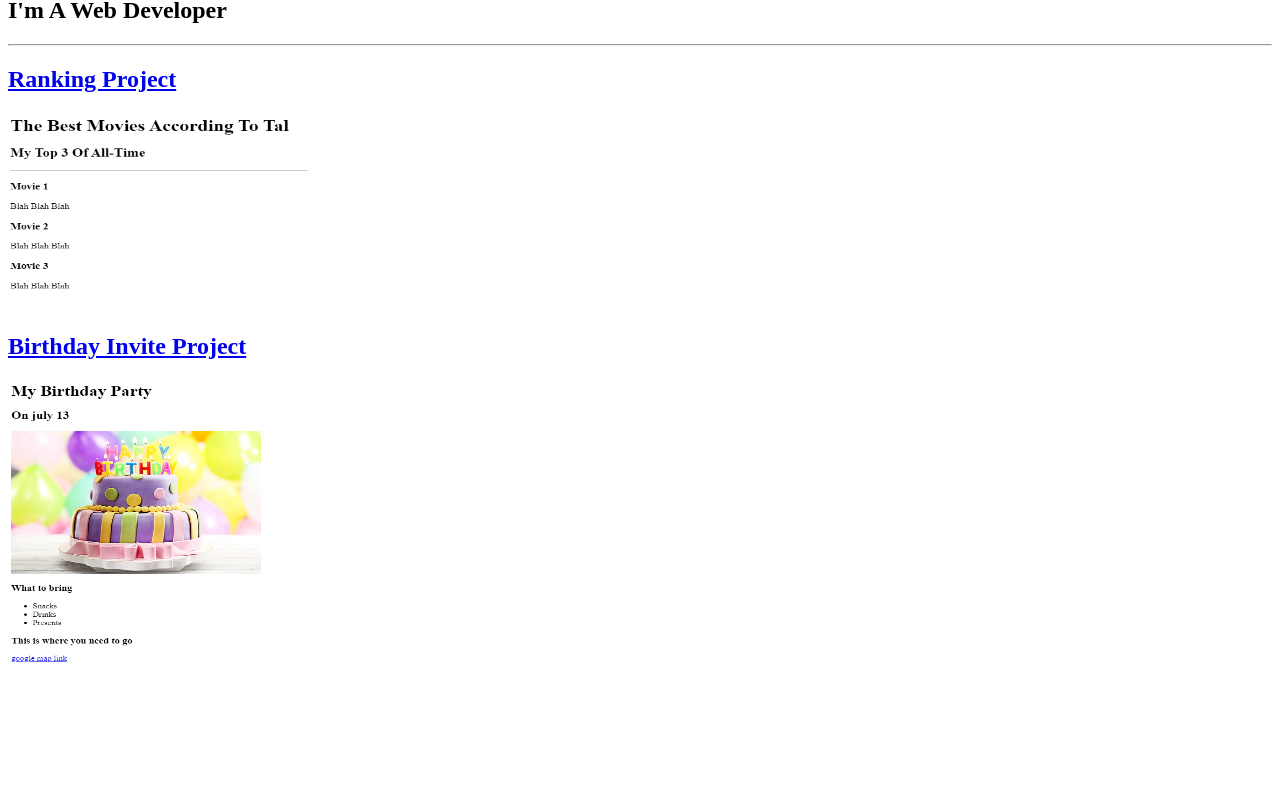
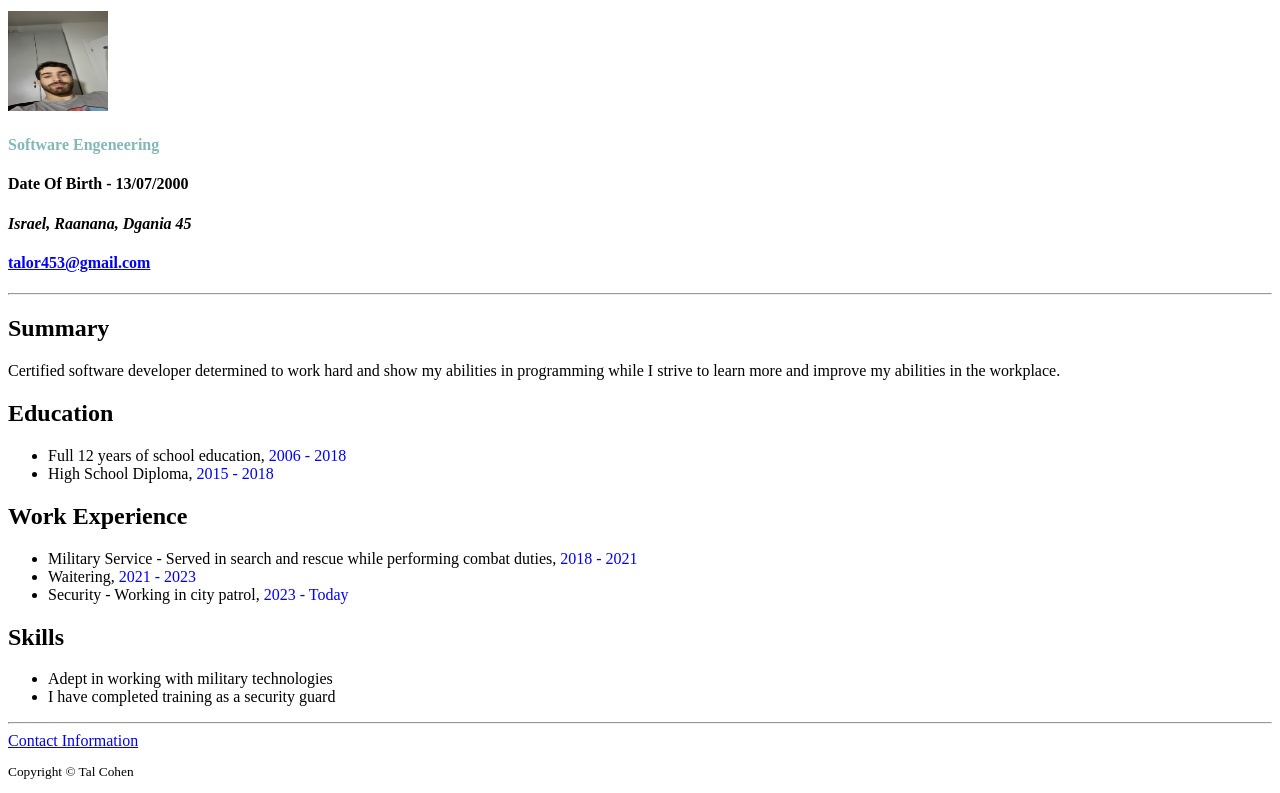
Before and after one commit to Tal08/html.protfolio, a plain HTML site: page index.html in a window 1280 px wide. Shown: the part 69-862 px from the top of the page. Before the commit the page ends 800 px from the top, so only its background shows below. Drawn offline with Linux system fonts and the light colour scheme.

Commit message:
Add files via upload

```diff
--- a/index.html
+++ b/index.html
@@ -1,22 +1,55 @@
-
+<!DOCTYPE html>
 <html lang="en">
 <head>
     <meta charset="UTF-8">
-    <title>Document</title>
+    <meta name="viewport" content="width=device-width, initial-scale=1.0">
+    <title>My Resume</title>
 </head>
 <body>
-    <h1>Tal C's Protfolio</h1>
+    <h1>Tal Cohen</h1>
 
-    <h2>I'm A Web Developer</h2>
+    <img src="./Me/IMG-20221225-WA0031.jpeg" height="100" width="100">
+
+    <h4 style="color: rgb(132, 184, 184);">Software Engeneering</h4>
+
+    <h4>Date Of Birth - 13/07/2000</h4>
+
+    <h4><Address>Israel, Raanana, Dgania 45</Address></h4>
+
+    <h4 style="color: blue;"><u>talor453@gmail.com</u></h4>
 
     <hr>
 
-    <a href="./public/movie-ranking.html"><h2>Ranking Project</h2></a>
-    <img src="./assets/צילום מסך 2023-09-17 132634.png" height="200" width="300">
+    <h2>Summary</h2>
+    Certified software developer determined to work hard and show my abilities in programming while I strive to learn more and improve my abilities in the workplace.
 
-    <a href="./public/birthday-invite.html"><h2>Birthday Invite Project</h2></href>
-    <img src="./assets/צילום מסך 2023-09-17 132354.png"
-    srcset="./assets/צילום מסך 2023-09-17 132354.png" height="300" width="300">
+    <h2>Education</h2>
+     <ul>
+        <li>Full 12 years of school education, <a style="color: blue;">2006 - 2018</a></li>
+        <li>High School Diploma, <a style="color: blue;">2015 - 2018</a> </li>
+    </ul>
+
+    <h2>Work Experience</h2>
+    <ul>
+        <li>Military Service - Served in search and rescue while performing combat duties, <a style="color: blue;">2018 - 2021</a> </li>
+        <li>Waitering, <a style="color: blue;">2021 - 2023</a></li>
+        <li>Security - Working in city patrol, <a style="color: blue;">2023 - Today</a></li>
+    </ul>
+
+    <h2>Skills</h2>
+    <ul>
+        <li>Adept in working with military technologies</li>
+        <li>I have completed training as a security guard </li>
+    </ul>
+    <hr>
+
+    <a href="./Me/Contact me">Contact Information</a>
+
+    <footer>
+        <small>
+            <p>Copyright © Tal Cohen</p>
+        </small>
+    </footer>
 
 
 </body>
```
Also changed, not shown: Me/IMG-20221225-WA0031.jpeg (added), 1 other file.
